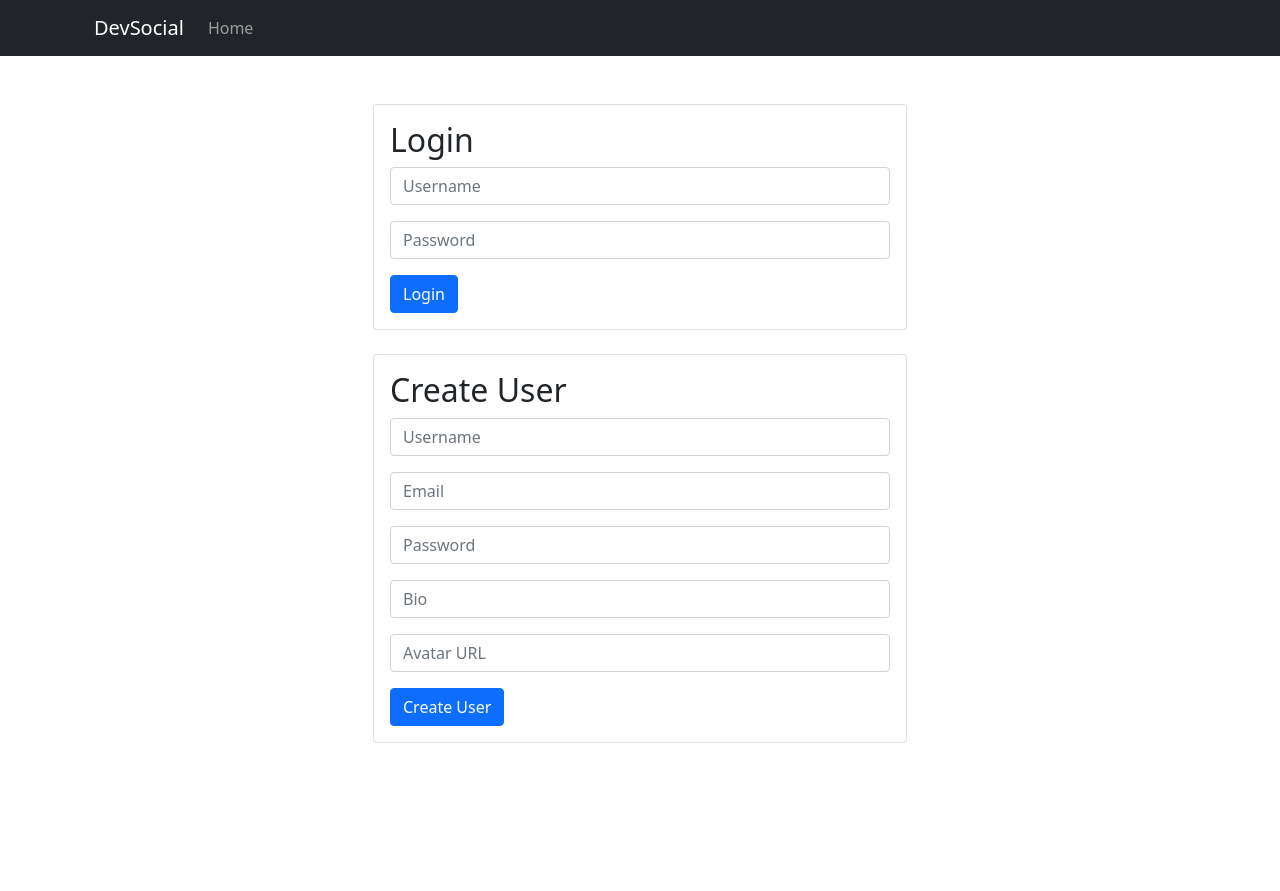
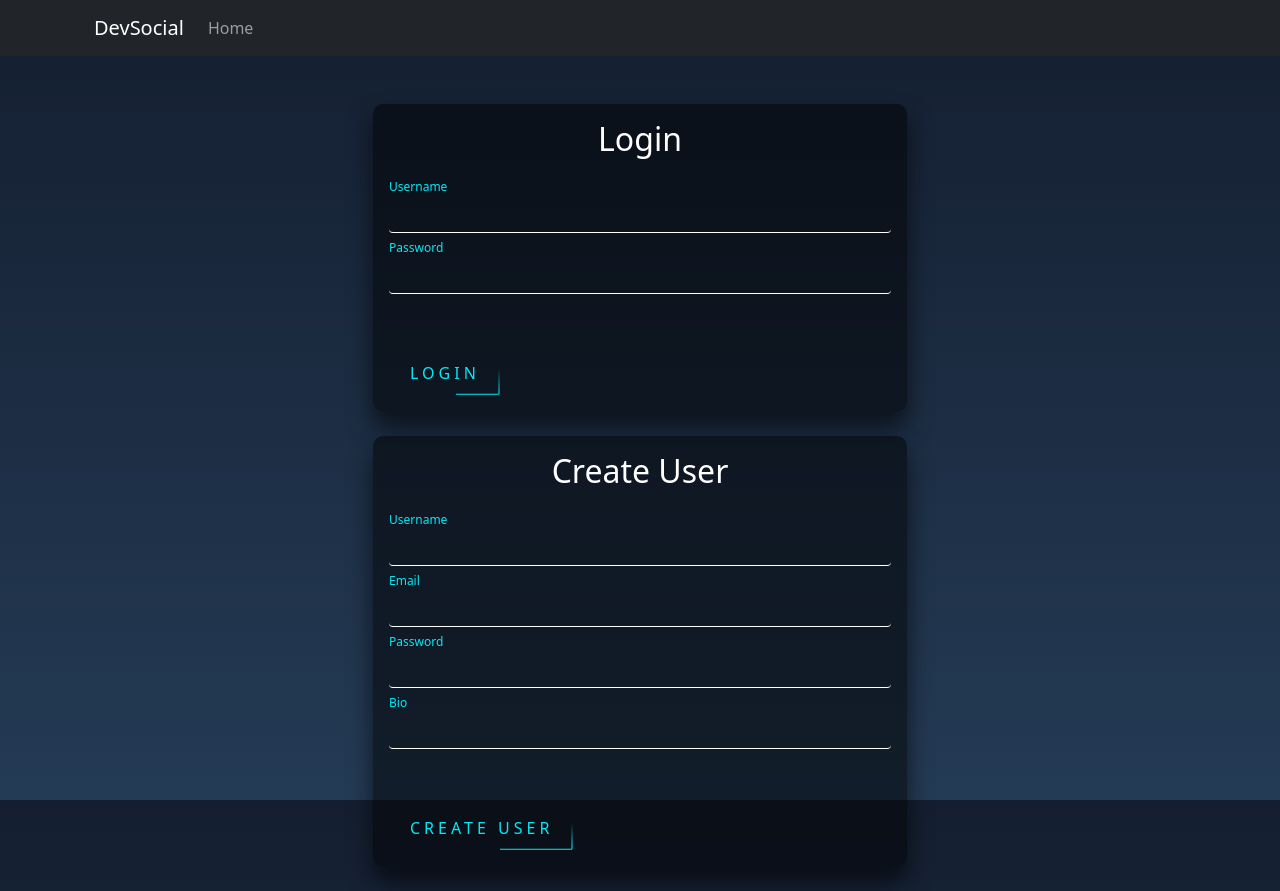
Before and after one commit to TaggartSalisbury06/specs-capstone, a Flask app: page / in a window 1280 px wide. Before the commit the page ends 743 px from the top, so only its background shows below. Run offline with Flask 3, Linux system fonts and the light colour scheme; some libraries are stand-ins or nearby versions.

Commit message:
finished

```diff
--- a/server.py
+++ b/server.py
@@ -79,9 +79,8 @@ def create_user():
   email = request.form["email"]
   password = request.form["password"]
   bio = request.form["bio"]
-  avatar_path = request.form["avatar_path"]
 
-  user = User(username=username, email=email, password=password, bio=bio, avatar_path=avatar_path)
+  user = User(username=username, email=email, password=password, bio=bio)
   db.session.add(user)
   db.session.commit()
 
--- a/static/styles.css
+++ b/static/styles.css
@@ -9,45 +9,6 @@
     Ubuntu, "Helvetica Neue", sans-serif;
   font-size: 19px;
   margin: 2rem;
-}
-
-.btn-custom:hover svg {
-  fill: rgb(29, 161, 242);
-}
-
-.btn-custom {
-  background: #fff;
-  border: none;
-  border-radius: 1.75rem;
-  color: rgb(20, 23, 26);
-  display: inline-table;
-  margin-bottom: 4px;
-  padding: 0.8rem;
-  text-align: left;
-  width: auto;
-  transform: all 1s ease;
-}
-
-.btn-custom span {
-  font-weight: 700;
-  margin: 0 0 0 1rem;
-}
-
-.btn-custom:hover {
-  background: rgba(29, 161, 242, 0.1);
-  border: none;
-  color: rgba(29, 161, 242);
-}
-
-.content {
-  display: flex;
-  background: linear-gradient(120deg, #ccc, #777);
-  min-height: 100%;
-  text-align: center;
-}
-
-.content h2 {
-  margin: auto auto;
 }
 
 .profile-box{
@@ -72,3 +33,264 @@
 .profile-bio{
   margin-bottom: 15px;
 }
+
+html {
+  height: 100%;
+}
+
+body {
+  font-family: sans-serif;
+  background: linear-gradient(#141e30, #243b55);
+}
+
+.posts {
+  list-style: none;
+  background: rgba(0, 0, 0, 0.5);
+  box-sizing: border-box;
+  box-shadow: 0 15px 25px rgba(0, 0, 0, 0.6);
+  border-radius: 10px;
+}
+
+.posts h5, p{
+  margin: 0 0 30px;
+  padding: 0;
+  color: #fff;
+  text-align: center;
+}
+
+.login-container {
+  background: rgba(0, 0, 0, 0.5);
+  box-sizing: border-box;
+  box-shadow: 0 15px 25px rgba(0, 0, 0, 0.6);
+  border-radius: 10px;
+}
+
+.login-container h2 {
+  margin: 0 0 30px;
+  padding: 0;
+  color: #fff;
+  text-align: center;
+}
+
+.login-container .user-box {
+  position: relative;
+}
+
+.login-container .user-box input {
+  width: 100%;
+  padding: 10px 0;
+  font-size: 16px;
+  color: #fff;
+  margin-bottom: 30px;
+  border: none;
+  border-bottom: 1px solid #fff;
+  outline: none;
+  background: transparent;
+}
+
+.login-container .user-box textarea {
+  width: 100%;
+  padding: 10px 0;
+  font-size: 16px;
+  color: #fff;
+  margin-bottom: 30px;
+  border: none;
+  border-bottom: 1px solid #fff;
+  outline: none;
+  background: transparent;
+}
+
+.login-container .user-box textarea::placeholder {
+  color: #03e9f4;
+}
+
+.login-container .user-box label {
+  position: absolute;
+  top: 0;
+  left: 0;
+  padding: 10px 0;
+  font-size: 16px;
+  color: #fff;
+  pointer-events: none;
+  transition: .5s;
+}
+
+.login-container .user-box input:focus ~ label,
+.login-container .user-box input:valid ~ label {
+  top: -20px;
+  left: 0;
+  color: #03e9f4;
+  font-size: 12px;
+}
+
+.login-container form .btn-custom {
+  position: relative;
+  display: inline-block;
+  padding: 10px 20px;
+  color: #03e9f4;
+  font-size: 16px;
+  text-decoration: none;
+  text-transform: uppercase;
+  overflow: hidden;
+  transition: .5s;
+  margin-top: 40px;
+  letter-spacing: 4px;
+}
+
+.login-container form .btn-delete {
+  position: relative;
+  display: inline-block;
+  padding: 10px 20px;
+  color: #f90404;
+  font-size: 16px;
+  text-decoration: none;
+  text-transform: uppercase;
+  overflow: hidden;
+  transition: .5s;
+  margin-top: 40px;
+  letter-spacing: 4px;
+}
+
+.login-container .btn-custom:hover {
+  background: #03e9f4;
+  color: #fff;
+  border-radius: 5px;
+  box-shadow: 0 0 5px #03e9f4,
+              0 0 25px #03e9f4,
+              0 0 50px #03e9f4,
+              0 0 100px #03e9f4;
+}
+
+.login-container .btn-delete:hover {
+  background: #f40303;
+  color: #fff;
+  border-radius: 5px;
+  box-shadow: 0 0 5px #f40303,
+              0 0 25px #f40303,
+              0 0 50px #f40303,
+              0 0 100px #f40303;
+}
+
+.login-container .btn-custom span {
+  position: absolute;
+  display: block;
+}
+
+.login-container .btn-delete span {
+  position: absolute;
+  display: block;
+}
+
+.login-container .btn-custom span:nth-child(1) {
+  top: 0;
+  left: -100%;
+  width: 100%;
+  height: 2px;
+  background: linear-gradient(90deg, transparent, #03e9f4);
+  animation: btn-anim1 1s linear infinite;
+}
+
+.login-container .btn-delete span:nth-child(1) {
+  top: 0;
+  left: -100%;
+  width: 100%;
+  height: 2px;
+  background: linear-gradient(90deg, transparent, #f40303);
+  animation: btn-anim1 1s linear infinite;
+}
+
+@keyframes btn-anim1 {
+  0% {
+      left: -100%;
+  }
+  50%, 100% {
+      left: 100%;
+  }
+}
+
+.login-container .btn-custom span:nth-child(2) {
+  top: -100%;
+  right: 0;
+  width: 2px;
+  height: 100%;
+  background: linear-gradient(180deg, transparent, #03e9f4);
+  animation: btn-anim2 1s linear infinite;
+  animation-delay: .25s;
+}
+
+.login-container .btn-delete span:nth-child(2) {
+  top: -100%;
+  right: 0;
+  width: 2px;
+  height: 100%;
+  background: linear-gradient(180deg, transparent, #f40303);
+  animation: btn-anim2 1s linear infinite;
+  animation-delay: .25s;
+}
+
+@keyframes btn-anim2 {
+  0% {
+      top: -100%;
+  }
+  50%, 100% {
+      top: 100%;
+  }
+}
+
+.login-container .btn-custom span:nth-child(3) {
+  bottom: 0;
+  right: -100%;
+  width: 100%;
+  height: 2px;
+  background: linear-gradient(180deg, transparent, #03e9f4);
+  animation: btn-anim3 1s linear infinite;
+  animation-delay: .5s;
+}
+
+.login-container .btn-delete span:nth-child(3) {
+  bottom: 0;
+  right: -100%;
+  width: 100%;
+  height: 2px;
+  background: linear-gradient(180deg, transparent, #f40303);
+  animation: btn-anim3 1s linear infinite;
+  animation-delay: .5s;
+}
+
+@keyframes btn-anim3 {
+  0% {
+      right: -100%;
+  }
+  50%, 100% {
+      right: 100%;
+  }
+}
+
+.login-container .btn-custom span:nth-child(4) {
+  bottom: -100%;
+  left: 0;
+  width: 2px;
+  height: 100%;
+  background: linear-gradient(360deg, transparent, #03e9f4);
+  animation: btn-anim4 1s linear infinite;
+  animation-delay: .75s;
+}
+
+.login-container .btn-delete span:nth-child(4) {
+  bottom: -100%;
+  left: 0;
+  width: 2px;
+  height: 100%;
+  background: linear-gradient(360deg, transparent, #f40303);
+  animation: btn-anim4 1s linear infinite;
+  animation-delay: .75s;
+}
+
+@keyframes btn-anim4 {
+  0% {
+      bottom: -100%;
+  }
+  50%, 100% {
+      bottom: 100%;
+  }
+}
--- a/templates/home.html
+++ b/templates/home.html
@@ -4,16 +4,16 @@
 <div class="container homepage">
     <div class="col-md-4">
       {% if current_user.is_authenticated %}
-      <div class="card mb-4">
-        <div class="card-body">
+      <div class="mb-4">
+        <div class="card-body login-container">
           <h2 class="card-title">Feed</h2>
           <ul class="list-group">
             {% for post in posts|sort(reverse=True, attribute='upvotes') %}
-            <li class="list-group-item">
+            <li class="posts">
               <h5 class="card-title">{{ post.user.username }}</h5>
               <p class="card-text">{{ post.post_content }}</p>
                 <div>
-                  <form action="/posts/{{ post.id }}/upvote" method="post" style="display: flex; align-items: center;">
+                  <form action="/posts/{{ post.id }}/upvote" method="post" style="display: flex; justify-content: center; align-items: center;">
                     <button type="submit" class="btn btn-link" style="margin-right: 5px;">
                       <svg xmlns="http://www.w3.org/2000/svg" width="16" height="16" fill="currentColor" class="bi bi-arrow-up" viewBox="0 0 16 16">
                         <path d="M8 1 2 7h12z" />
@@ -25,7 +25,13 @@
 
               {% if current_user.is_authenticated and current_user.id == post.user.id %}
                 <form action="/posts/{{ post.id }}/delete" method="post" style="display: inline;">
-                  <button type="submit" class="btn btn-danger">Delete</button>
+                  <button type="submit" class="btn btn-delete">
+                    <span></span>
+                    <span></span>
+                    <span></span>
+                    <span></span>
+                    Delete
+                  </button>
                 </form>
               {% endif %}
             </li>
@@ -38,17 +44,25 @@
     {% if not current_user.is_authenticated %}
   <div class="row justify-content-center mt-5">
     <div class="col-md-6">
-      <div class="card mb-4">
-        <div class="card-body">
+      <div class="mb-4">
+        <div class="card-body login-container">
           <h2 class="card-title">Login</h2>
           <form action="/login" method="post">
-            <div class="form-group">
-              <input type="text" class="form-control mb-3" name="username" placeholder="Username">
+            <div class="form-group user-box">
+              <input type="text" class="form-control mb-3" name="username">
+              <label>Username</label>
             </div>
-            <div class="form-group">
-              <input type="password" class="form-control mb-3" name="password" placeholder="Password">
+            <div class="form-group user-box">
+              <input type="password" class="form-control mb-3" name="password">
+              <label>Password</label>
             </div>
-            <button type="submit" class="btn btn-primary">Login</button>
+            <button type="submit" class="btn btn-custom">
+              <span></span>
+              <span></span>
+              <span></span>
+              <span></span>
+              Login
+            </button>
           </form>
         </div>
       </div>
@@ -58,26 +72,33 @@
   {% if not current_user.is_authenticated %}
   <div class="row justify-content-center">
     <div class="col-md-6">
-      <div class="card mb-4">
-        <div class="card-body">
+      <div class=" mb-4">
+        <div class="card-body login-container">
           <h2 class="card-title">Create User</h2>
           <form action="/users/create" method="post">
-            <div class="form-group">
-              <input type="text" class="form-control mb-3" name="username" placeholder="Username">
+            <div class="form-group user-box">
+              <input type="text" class="form-control mb-3" name="username">
+              <label>Username</label>
             </div>
-            <div class="form-group">
-              <input type="email" class="form-control mb-3" name="email" placeholder="Email">
+            <div class="form-group user-box">
+              <input type="email" class="form-control mb-3" name="email">
+              <label>Email</label>
             </div>
-            <div class="form-group">
-              <input type="password" class="form-control mb-3" name="password" placeholder="Password">
+            <div class="form-group user-box">
+              <input type="password" class="form-control mb-3" name="password">
+              <label>Password</label>
             </div>
-            <div class="form-group">
-              <input type="text" class="form-control mb-3" name="bio" placeholder="Bio">
+            <div class="form-group user-box">
+              <input type="text" class="form-control mb-3" name="bio">
+              <label>Bio</label>
             </div>
-            <div class="form-group">
-              <input type="url" class="form-control mb-3" name="avatar_path" placeholder="Avatar URL">
-            </div>
-            <button type="submit" class="btn btn-primary">Create User</button>
+            <button type="submit" class="btn btn-custom">
+              <span></span>
+              <span></span>
+              <span></span>
+              <span></span>
+              Create User
+            </button>
           </form>
         </div>
       </div>
@@ -87,14 +108,20 @@
   {% if current_user.is_authenticated %}
   <div class="row">
     <div class="col-md-6">
-      <div class="card mb-4">
-        <div class="card-body">
+      <div class="mb-4">
+        <div class="card-body login-container">
           <h2 class="card-title">Create Post</h2>
           <form action="/posts/create" method="post">
-            <div class="form-group">
+            <div class="form-group user-box">
               <textarea class="form-control mb-3" name="post_content" rows="3" placeholder="Post Content"></textarea>
             </div>
-            <button type="submit" class="btn btn-primary">Create Post</button>
+            <button type="submit" class="btn btn-custom">
+              <span></span>
+              <span></span>
+              <span></span>
+              <span></span>
+              Create Post
+            </button>
           </form>
         </div>
       </div>
```
